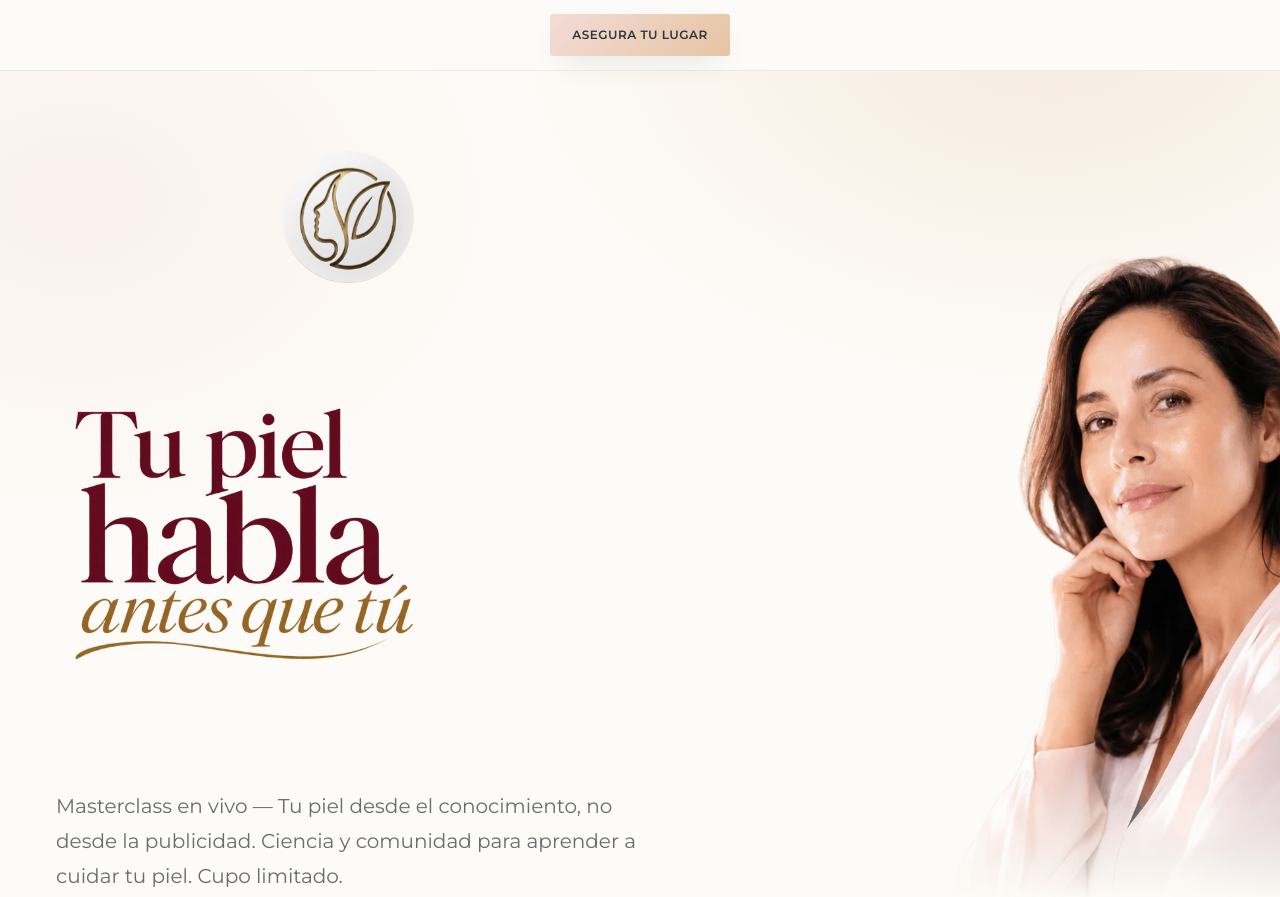
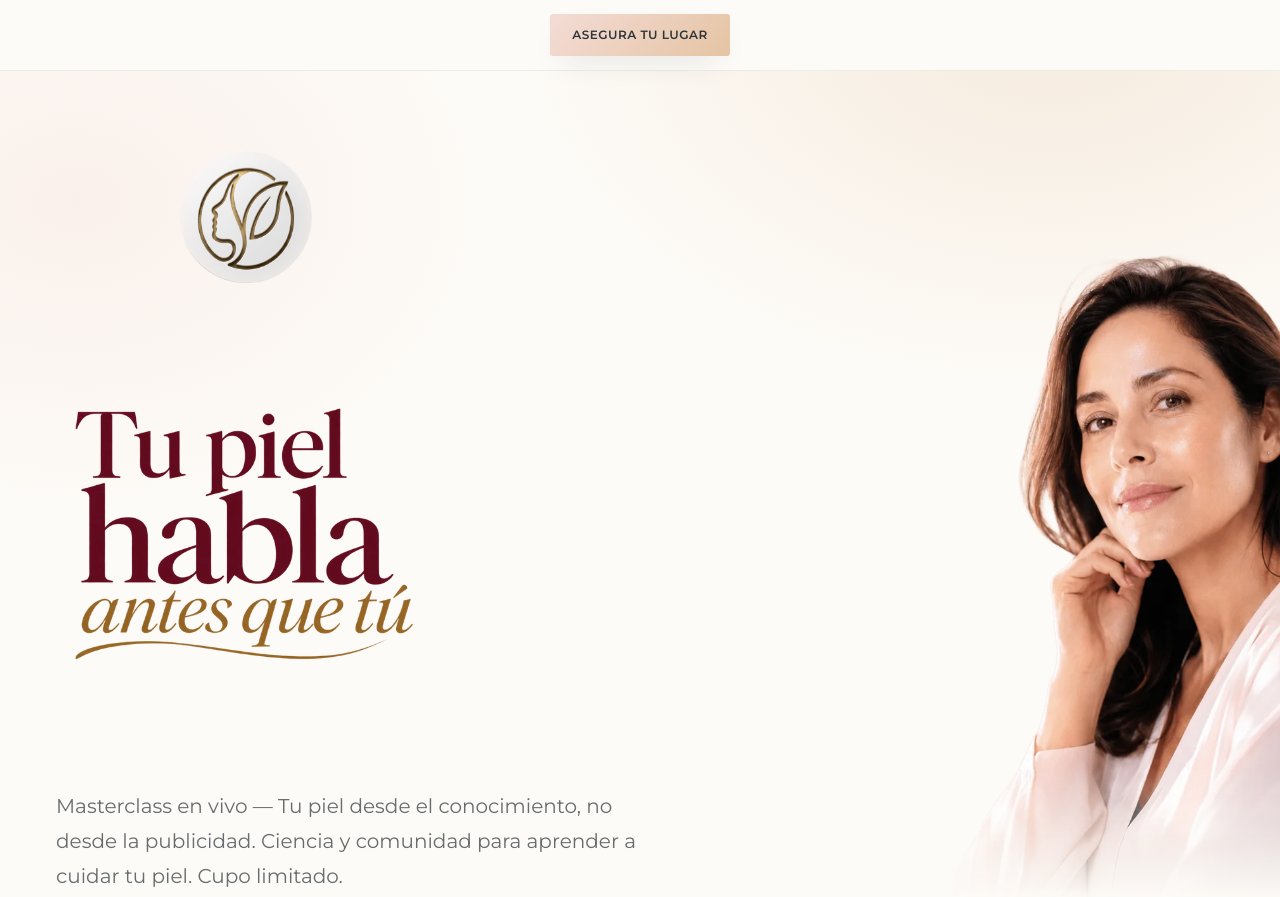
Before and after one commit to samuelotniel1-creator/Glow21, a website: page public/preregistro.html in a window 1280 px wide. Shown: the top 897 px of the page. Drawn offline with nearby package versions, Linux system fonts and the light colour scheme; no server answers; a web font is replaced by a local one.

Commit message:
Center the desktop logo mark to the title graphic, not the full column
margin:auto was centering it within the whole hero-text column width,
which is wider than the title image below it - added a wrapper capped
at the same 380px the title renders at, so both share the same center.

```diff
--- a/public/preregistro.html
+++ b/public/preregistro.html
@@ -105,6 +105,7 @@
      alto de .hero, que es lo que la recortaba por arriba antes. */
   .hero-flex { display: flex; align-items: center; justify-content: space-between; }
   .hero-text { flex: 1 1 auto; min-width: 0; max-width: 640px; padding: 80px 0 60px 56px; text-align: left; }
+  .hero-mark-wrap { max-width: 380px; }
   .hero-mark { width: 132px; height: 132px; margin: 0 auto 28px; }
   .hero-mark img, .mark img {
     -webkit-mask-image: radial-gradient(circle, black 55%, transparent 100%);
@@ -237,6 +238,7 @@
     .hero-text { order: 2; max-width: none; padding: 24px 22px 40px; text-align: center; }
     /* El título ya se muestra encimado en la foto (.hero-photo-caption) */
     .hero h1 { display: none; }
+    .hero-mark-wrap { max-width: none; }
     .hero-mark { width: 100px; height: 100px; margin: 0 auto 20px; }
     .hero .subtitle { margin: 0 auto 32px; }
     .countdown { text-align: center; }
@@ -270,8 +272,10 @@
   <section class="hero">
     <div class="hero-flex">
       <div class="hero-text">
-        <div class="hero-mark">
-          <img src="assets/logos/logo-masterclass-grande.png" alt="" aria-hidden="true">
+        <div class="hero-mark-wrap">
+          <div class="hero-mark">
+            <img src="assets/logos/logo-masterclass-grande.png" alt="" aria-hidden="true">
+          </div>
         </div>
 
         <h1 class="hero-title">
```
